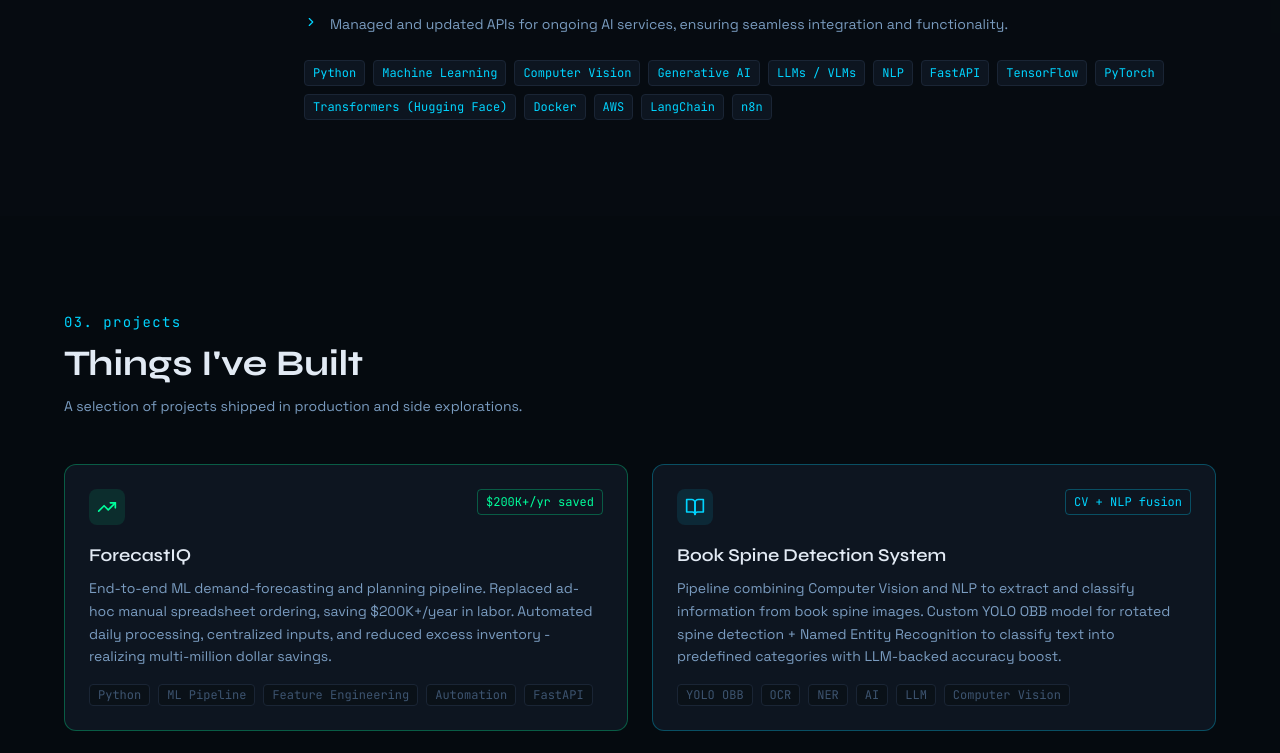
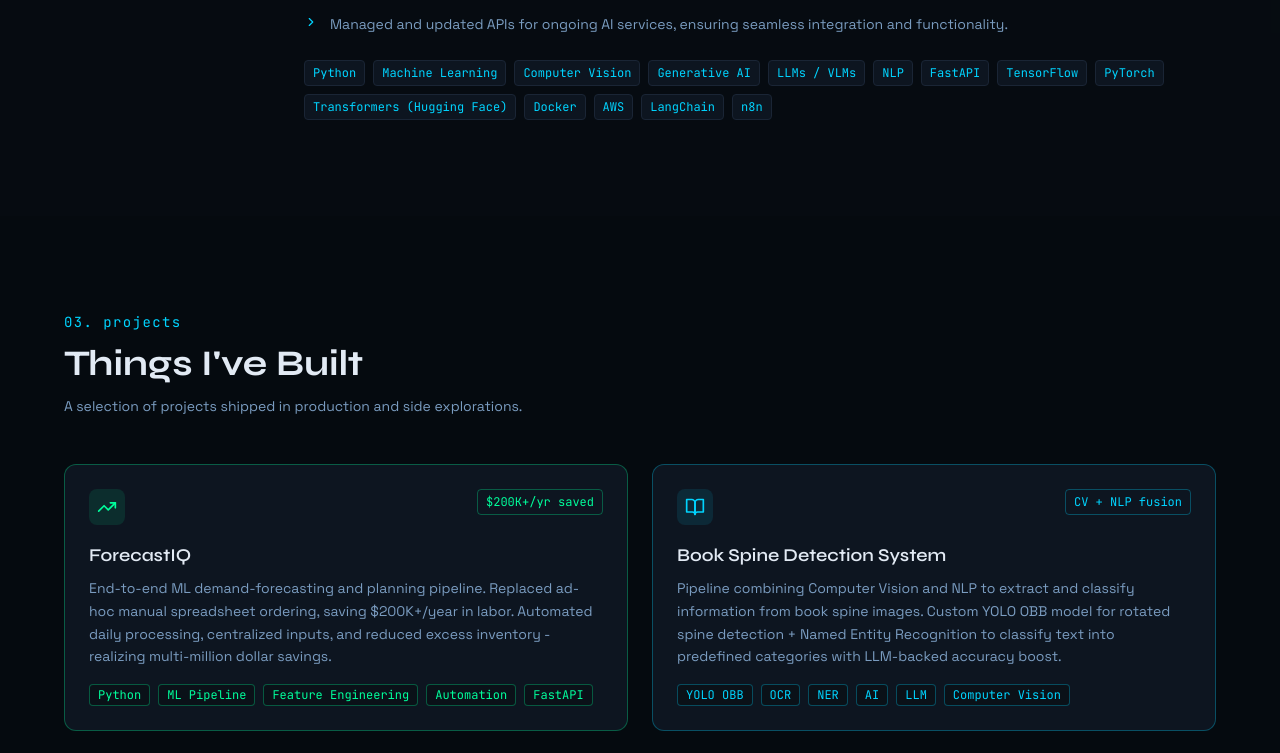
Before and after one commit to Haseeeb21/haseeb-portfolio, a React (Vite) app: page / in a window 1280 px wide. Shown: the part 2000-2753 px from the top of the page. Built offline with nearby package versions, Linux system fonts and the light colour scheme.

Commit message:
added Research section and POCs

```diff
--- a/src/sections/Projects.jsx
+++ b/src/sections/Projects.jsx
@@ -26,6 +26,14 @@ const projects = [
     color: 'accent-purple',
   },
   {
+    icon: Bot,
+    title: 'AI & Computer Vision POCs',
+    description: 'Built multiple proof-of-concepts for internal use cases and fast client demos across AI and Computer Vision problems. These efforts focused on turning business needs into working prototypes quickly, covering vision-driven automation, intelligent analysis, and tailored AI workflows.',
+    tags: ['AI POCs', 'Computer Vision', 'Client Demos', 'Rapid Prototyping', 'Applied ML'],
+    highlight: 'Multiple POCs',
+    color: 'accent-purple',
+  },
+  {
     icon: Brain,
     title: 'Brain Tumor Classification',
     description: 'Custom CNN architecture for brain tumor classification in healthcare. Dataset preprocessing, augmentation, and hyperparameter tuning. Compared proposed CNN against other deep learning and classical ML models to validate performance improvements.',
@@ -36,9 +44,9 @@ const projects = [
 ]
 
 const colorMap = {
-  'accent-green': { border: 'border-accent-green/30', text: 'text-accent-green', bg: 'bg-accent-green/10', badge: 'text-accent-green' },
-  'accent-cyan': { border: 'border-accent-cyan/30', text: 'text-accent-cyan', bg: 'bg-accent-cyan/10', badge: 'text-accent-cyan' },
-  'accent-purple': { border: 'border-accent-purple/30', text: 'text-accent-purple', bg: 'bg-accent-purple/10', badge: 'text-accent-purple' },
+  'accent-green': { border: 'border-accent-green/30', text: 'text-accent-green', bg: 'bg-accent-green/10', badge: 'text-accent-green', tag: 'border-accent-green/30 text-accent-green bg-bg-secondary hover:border-accent-green hover:text-accent-green hover:bg-accent-green/10' },
+  'accent-cyan': { border: 'border-accent-cyan/30', text: 'text-accent-cyan', bg: 'bg-accent-cyan/10', badge: 'text-accent-cyan', tag: 'border-accent-cyan/30 text-accent-cyan bg-bg-secondary hover:border-accent-cyan hover:text-accent-cyan hover:bg-accent-cyan/10' },
+  'accent-purple': { border: 'border-accent-purple/30', text: 'text-accent-purple', bg: 'bg-accent-purple/10', badge: 'text-accent-purple', tag: 'border-accent-purple/30 text-accent-purple bg-bg-secondary hover:border-accent-purple hover:text-accent-purple hover:bg-accent-purple/10' },
 }
 
 export default function Projects() {
@@ -85,7 +93,7 @@ export default function Projects() {
 
                 <div className="flex flex-wrap gap-2">
                   {project.tags.map((tag) => (
-                    <span key={tag} className="font-mono text-xs text-text-muted px-2 py-0.5 rounded bg-bg-secondary border border-bg-border">
+                    <span key={tag} className={`font-mono text-xs px-2 py-0.5 rounded border transition-all duration-200 ${colors.tag}`}>
                       {tag}
                     </span>
                   ))}
@@ -94,6 +102,27 @@ export default function Projects() {
             )
           })}
         </div>
+
+        <div className="mt-16">
+          <p className="font-mono text-accent-cyan text-sm mb-3 tracking-widest">research work</p>
+          <h3 className="section-heading mb-4">Research Paper & Publications</h3>
+          <div className="bg-bg-card border border-accent-cyan/30 rounded-xl p-6">
+            <h4 className="font-display text-xl font-semibold text-text-primary mb-3">Brain Tumor Classification using a Proposed CNN Architecture</h4>
+            <p className="text-text-secondary text-sm leading-relaxed mb-4">
+              A research paper has been submitted and is currently under review. The work proposes a custom CNN architecture for brain tumor classification and focuses on designing a model that performs well on medical imaging data through careful preprocessing, augmentation, and architectural tuning.
+            </p>
+            <p className="text-text-secondary text-sm leading-relaxed mb-4">
+              The study highlights the proposed CNN&apos;s design, compares it with baseline deep learning and classical machine learning approaches, and discusses the improvements observed in classification performance for the healthcare AI task.
+            </p>
+            <div className="flex flex-wrap gap-2">
+              <span className="font-mono text-xs px-2 py-0.5 rounded border border-accent-cyan/30 text-accent-cyan bg-bg-secondary transition-all duration-200 hover:border-accent-cyan hover:text-accent-cyan hover:bg-accent-cyan/10">CNN</span>
+              <span className="font-mono text-xs px-2 py-0.5 rounded border border-accent-cyan/30 text-accent-cyan bg-bg-secondary transition-all duration-200 hover:border-accent-cyan hover:text-accent-cyan hover:bg-accent-cyan/10">Medical AI</span>
+              <span className="font-mono text-xs px-2 py-0.5 rounded border border-accent-cyan/30 text-accent-cyan bg-bg-secondary transition-all duration-200 hover:border-accent-cyan hover:text-accent-cyan hover:bg-accent-cyan/10">Brain Tumor</span>
+              <span className="font-mono text-xs px-2 py-0.5 rounded border border-accent-cyan/30 text-accent-cyan bg-bg-secondary transition-all duration-200 hover:border-accent-cyan hover:text-accent-cyan hover:bg-accent-cyan/10">Research</span>
+              <span className="font-mono text-xs px-2 py-0.5 rounded border border-accent-cyan/30 text-accent-cyan bg-bg-secondary transition-all duration-200 hover:border-accent-cyan hover:text-accent-cyan hover:bg-accent-cyan/10">Under Review</span>
+            </div>
+          </div>
+        </div>
       </div>
     </section>
   )
```
